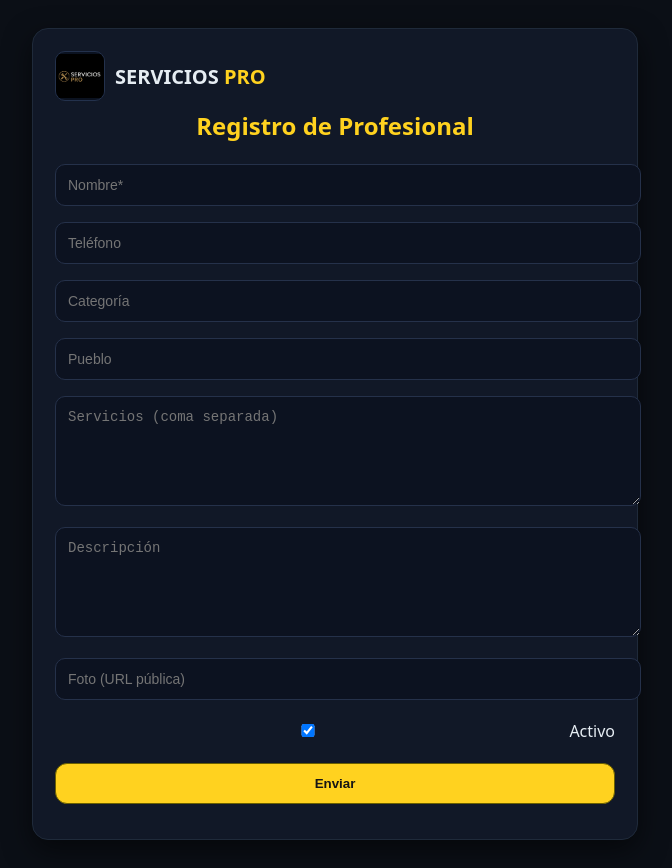
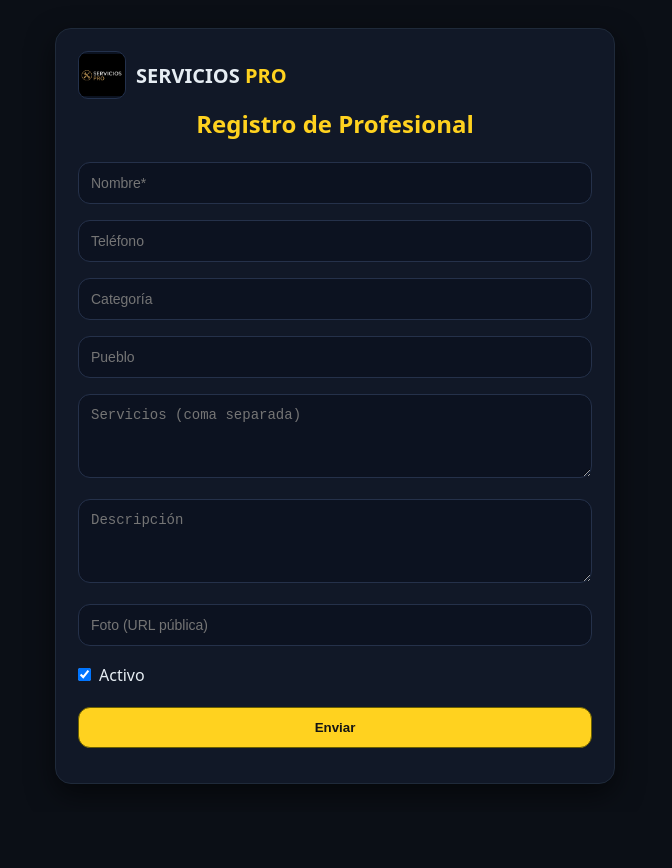
Before and after one commit to eliezelapolinaris2017-lab/Profesionales-en-l-nea-, a plain HTML site: page clientes/index.html in a window 1280 px wide. Shown: the whole page, without its empty margins (305-977 px from the left). After the commit the page ends 812 px from the top, so only its background shows below. Drawn offline with Linux system fonts and the light colour scheme; files whose address does not match are found by name.

Commit message:
Update index.html

```diff
--- a/clientes/index.html
+++ b/clientes/index.html
@@ -5,35 +5,44 @@
 <meta name="viewport" content="width=device-width,initial-scale=1" />
 <title>Servicios PRO – Registro</title>
 <style>
+:root{
+--bg:#0b0f16; --panel:#111827; --panel2:#0c1220;
+--ink:#e6edf3; --muted:#9aa4b2; --line:#1f2a3a;
+--accent:#ffd21f; --accent-ink:#151515;
+--radius:16px;
+}
+*{box-sizing:border-box}
 body{
 margin:0; font-family:system-ui,Segoe UI,Roboto,Arial;
-      background:#0b0f16; color:#e6edf3;
+background:var(--bg); color:var(--ink);
 display:flex; justify-content:center; padding:28px;
 }
 .wrap{
-      width:min(560px,96vw); background:#111827;
-      border:1px solid #1f2a3a; border-radius:16px; padding:22px;
+width:min(560px,96vw);
+background:var(--panel); border:1px solid var(--line);
+border-radius:var(--radius); padding:22px;
 box-shadow:0 10px 28px rgba(0,0,0,.55);
 }
-    .brand{display:flex;align-items:center;gap:10px;margin-bottom:8px}
+.brand{display:flex;align-items:center;gap:10px;margin-bottom:6px}
 .brand img{width:48px;height:48px;border-radius:10px;object-fit:contain;border:1px solid #23314c;background:#0b1220}
 .brand-name{font-weight:800;font-size:20px}
-    .brand-accent{color:#ffd21f}
-    h2{margin:6px 0 14px;text-align:center;color:#ffd21f}
+.brand-accent{color:var(--accent)}
+h2{margin:8px 0 14px;text-align:center;color:var(--accent)}
 input,textarea{
 width:100%; padding:12px; margin:8px 0;
-      border-radius:10px; border:1px solid #25314a;
-      background:#0c1220; color:#e6edf3; font-size:14px;
+border-radius:12px; border:1px solid #25314a;
+background:var(--panel2); color:var(--ink); font-size:14px;
 }
 textarea{resize:vertical; min-height:84px}
-    label.chk{display:flex;align-items:center;gap:8px;margin:8px 0}
+.row{display:flex;justify-content:space-between;align-items:center}
+.chk{display:flex;align-items:center;gap:8px;margin:6px 0}
 button{
 width:100%; padding:12px; border-radius:12px;
-      background:#ffd21f; color:#151515; border:1px solid #6a5f00;
-      font-weight:700; cursor:pointer; margin-top:10px
+background:var(--accent); color:var(--accent-ink); border:1px solid #6a5f00;
+font-weight:700; cursor:pointer; margin-top:12px
 }
-    button:hover{background:#ffe057}
-    .hint{margin-top:10px;text-align:center;color:#9aa4b2;font-size:13px}
+button:hover{filter:brightness(1.05)}
+.hint{margin-top:10px;text-align:center;color:var(--muted);font-size:13px}
 .ok{color:#9be28f}.err{color:#ff8a8a}
 </style>
 </head>
@@ -46,51 +55,55 @@
 <h2>Registro de Profesional</h2>
 
 <form id="regForm" novalidate>
-      <input name="nombre"     placeholder="Nombre*" required>
-      <input name="telefono"   placeholder="Teléfono">
-      <input name="categoria"  placeholder="Categoría">
-      <input name="pueblo"     placeholder="Pueblo">
-      <textarea name="servicios"   placeholder="Servicios (coma separada)"></textarea>
+<input name="nombre" placeholder="Nombre*" required>
+<input name="telefono" placeholder="Teléfono">
+<input name="categoria" placeholder="Categoría">
+<input name="pueblo" placeholder="Pueblo">
+<textarea name="servicios" placeholder="Servicios (coma separada)"></textarea>
 <textarea name="descripcion" placeholder="Descripción"></textarea>
-      <input name="foto"       placeholder="Foto (URL pública)">
+<input name="foto" placeholder="Foto (URL pública)">
+<div class="row">
 <label class="chk"><input type="checkbox" name="activo" value="TRUE" checked> Activo</label>
+</div>
 <button type="submit">Enviar</button>
 <p id="msg" class="hint"></p>
 </form>
 </div>
 
 <script>
+// Tu endpoint /exec (el más reciente que me diste)
 const ENDPOINT = 'https://script.google.com/macros/s/AKfycbyu41KMQnYCHohpEdiyEOzKpMlnhlN15H7B8HAjSmidQQhVSQUBU7tyC3VhiUaA3zj_/exec';
 
 const form = document.getElementById('regForm');
-  const msg  = document.getElementById('msg');
+const msg = document.getElementById('msg');
 
 form.addEventListener('submit', async (e)=>{
 e.preventDefault();
 msg.textContent = 'Enviando…'; msg.className = 'hint';
 
-    const fd = new FormData(form);         // ← enviamos como FormData (e.parameter en GAS)
-    if(!fd.get('nombre')?.trim()){
+const fd = new FormData(form);
+
+// validaciones mínimas
+if(!fd.get('nombre') || !String(fd.get('nombre')).trim()){
 msg.textContent = 'El nombre es requerido.'; msg.className = 'hint err'; return;
 }
-    // normaliza URL foto a https
+// normaliza URL a https
 if(fd.get('foto')) fd.set('foto', String(fd.get('foto')).trim().replace(/^http:\/\//i,'https://'));
 
 try{
-      const res  = await fetch(ENDPOINT, { method:'POST', body: fd });
+const res = await fetch(ENDPOINT, { method:'POST', body: fd });
 const text = await res.text();
-      let json   = {};
-      try{ json = JSON.parse(text); }catch{}
+let json = {}; try { json = JSON.parse(text); } catch { json = { raw:text }; }
 
-      if(json.status === 'ok'){
+if (json.ok === true || json.status === 'ok') {
 msg.textContent = '¡Enviado y guardado en la hoja! ✅';
 msg.className = 'hint ok';
 form.reset();
-      }else{
-        msg.textContent = 'Error del servidor: ' + (json.message || text || 'desconocido');
+} else {
+msg.textContent = 'Error del servidor: ' + (json.error || json.raw || 'desconocido');
 msg.className = 'hint err';
 }
-    }catch(err){
+} catch(err){
 msg.textContent = 'No se pudo enviar: ' + err.message;
 msg.className = 'hint err';
 }
```
Lines whose indentation alone changed are shown as unchanged.
